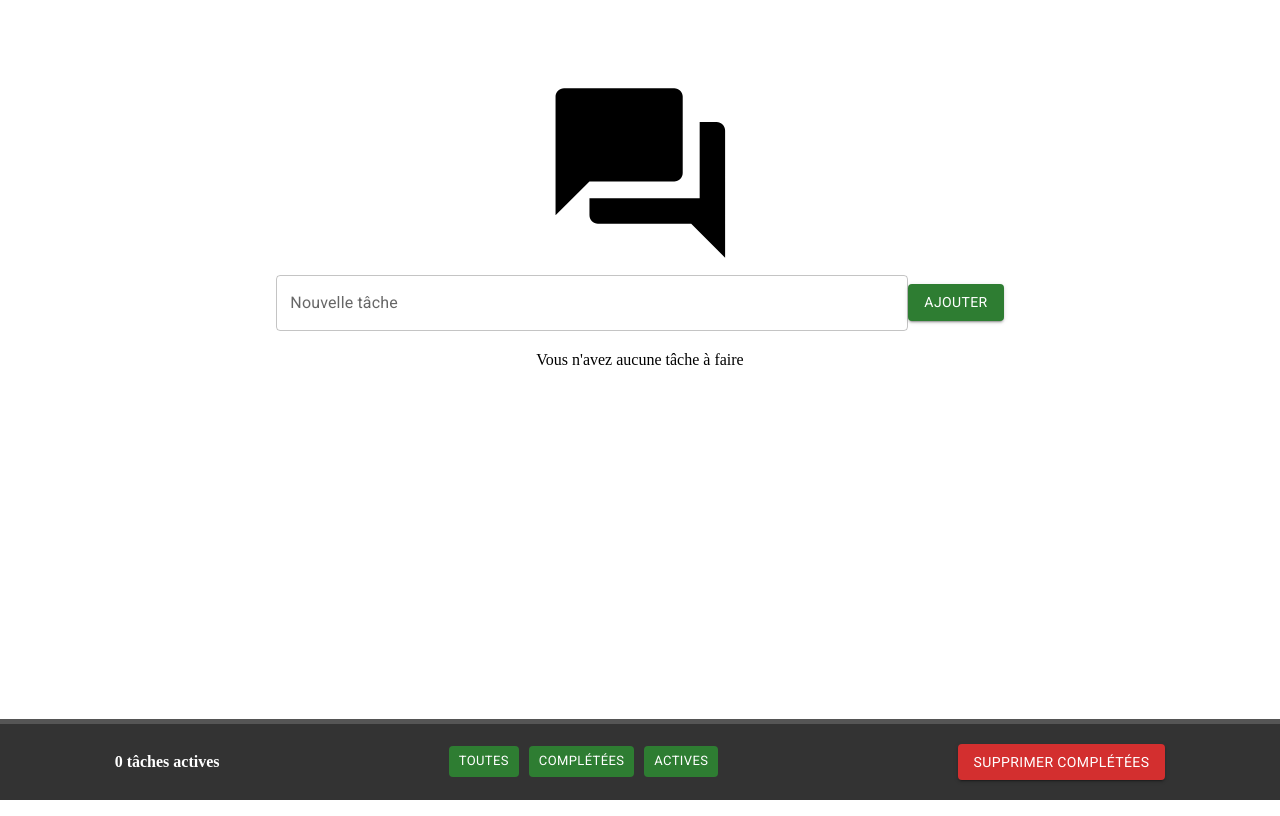
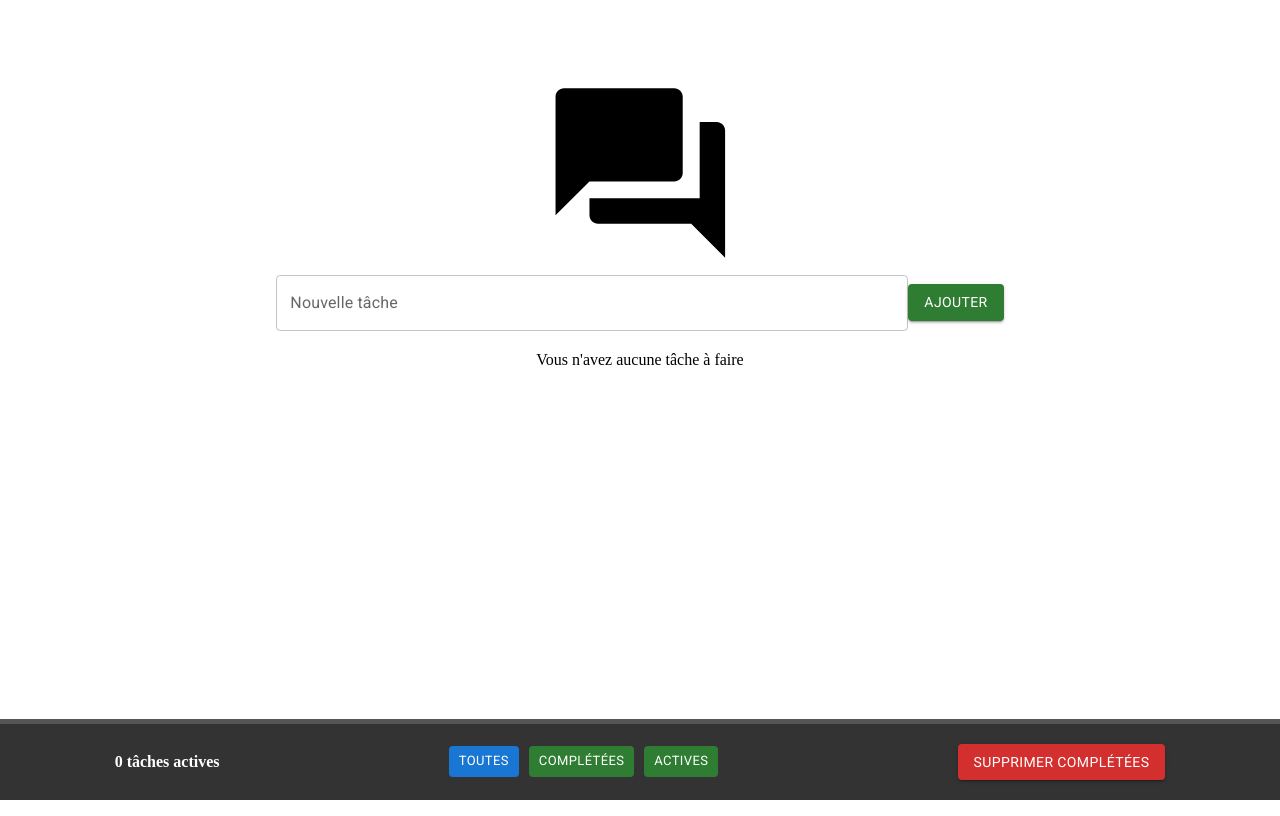
Before and after one commit to TheCannon22/Site-Web-To-do-list, a React (Vite) app: page / in a window 1280 px wide. Built offline with nearby package versions, Linux system fonts and the light colour scheme.

Commit message:
06 avril 2024: J'ai fait en sorte que quand un bouton est cliqué qu'il change de couleur pour que l'utilisateur sache qu'il a cliqué ce bouton

```diff
--- a/src/composants/Footer.jsx
+++ b/src/composants/Footer.jsx
@@ -5,6 +5,7 @@ import "./Footer.scss";
 
 function Footer({ taches, setTaches, setFiltre }) {
   const [tachesActives, setTachesActives] = useState(0);
+  const [filtreActif, setFiltreActif] = useState('toutes');
 
   useEffect(() => {
     const tachesActivesCount = taches.filter(tache => !tache.complet).length;
@@ -13,6 +14,7 @@ function Footer({ taches, setTaches, setFiltre }) {
 
   const filtrerTaches = filtre => {
     setFiltre(filtre);
+    setFiltreActif(filtre); // Met à jour le filtre actif
   };
 
   const supprimerTachesCompletes = () => {
@@ -31,7 +33,7 @@ function Footer({ taches, setTaches, setFiltre }) {
           size="small"
           variant="contained"
           disableElevation
-          color="success"
+          color={filtreActif === 'toutes' ? "primary" : "success"}
           onClick={() => filtrerTaches('toutes')}
         >
           Toutes
@@ -40,7 +42,7 @@ function Footer({ taches, setTaches, setFiltre }) {
           size="small"
           variant="contained"
           disableElevation
-          color="success"
+          color={filtreActif === 'completes' ? "primary" : "success"}
           onClick={() => filtrerTaches('completes')}
         >
           Complétées
@@ -49,7 +51,7 @@ function Footer({ taches, setTaches, setFiltre }) {
           size="small"
           variant="contained"
           disableElevation
-          color="success"
+          color={filtreActif === 'actives' ? "primary" : "success"}
           onClick={() => filtrerTaches('actives')}
         >
           Actives
```
